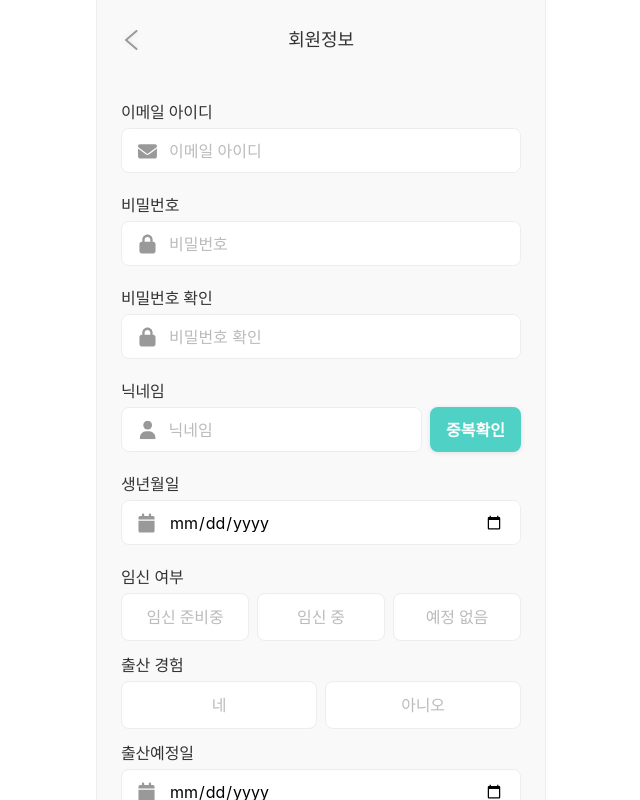
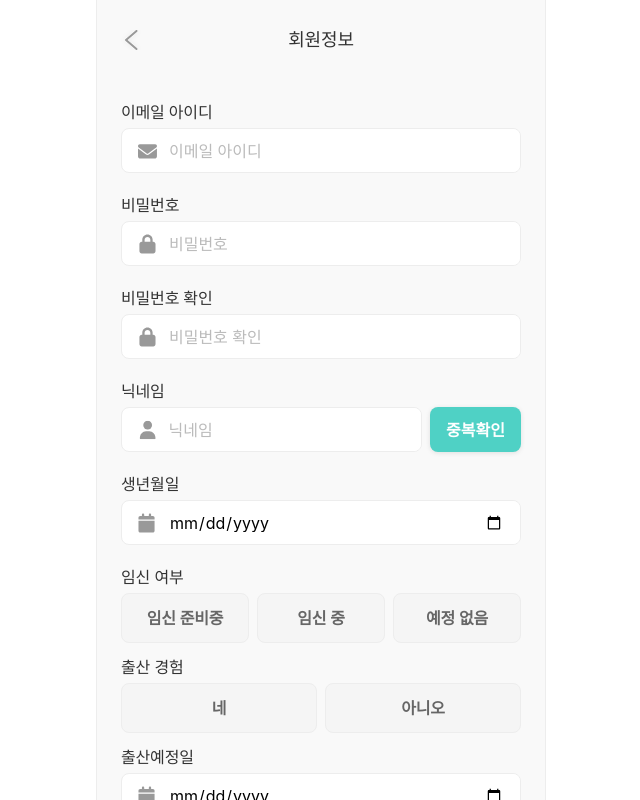
Before and after one commit to WomanTech2025-MoWo/MoWo_FE, a React (Create React App) app: page /profile in a window 1280 px wide. Shown: the top 800 px of the page, without its empty margins (319-959 px from the left). Built offline with nearby package versions, Linux system fonts and the light colour scheme; a web font is replaced by a local one.

Commit message:
♻️[Refactor] SelectableInput 스타일 변수 적용 및 정리

```diff
--- a/src/components/inputs/SelectableInput.tsx
+++ b/src/components/inputs/SelectableInput.tsx
@@ -14,15 +14,16 @@ type SelectableInputProps = React.InputHTMLAttributes<HTMLInputElement> & {
 };
 
 const StyledSelectLabel = styled(Label)<{ selected: boolean }>`
-  height: 48px;
-  line-height: 46px;
+  height: var(--size-height-lg);
+  line-height: calc(var(--size-height-lg) - 2px);
   cursor: pointer;
-  border: 1px solid ${(props) => (props.selected ? 'var(--color-gray-400)' : 'var(--color-gray-200)')};
-  border-radius: 8px;
+  border: 1px solid ${(props) => (props.selected ? 'var(--color-main-primary)' : 'var(--color-border-color)')};
+  border-radius: var(--size-border-radius-md);
+  font-weight: var(--font-weight-semi-bold);
   text-align: center;
-  color: ${(props) => (props.selected ? 'var(--color-gray-900)' : 'var(--color-gray-400)')};
-  background-color: ${(props) => (props.selected ? 'var(--color-gray-200)' : 'var(--color-basic-white)')};
-  transition: all 0.2s ease;
+  color: ${(props) => (props.selected ? 'var(--color-main-dark)' : 'var(--color-gray-600)')};
+  background-color: ${(props) => (props.selected ? 'var(--color-main-light-400)' : 'var(--color-gray-100)')};
+  transition: var(--transition);
   margin: 0;
 `;
 
```
